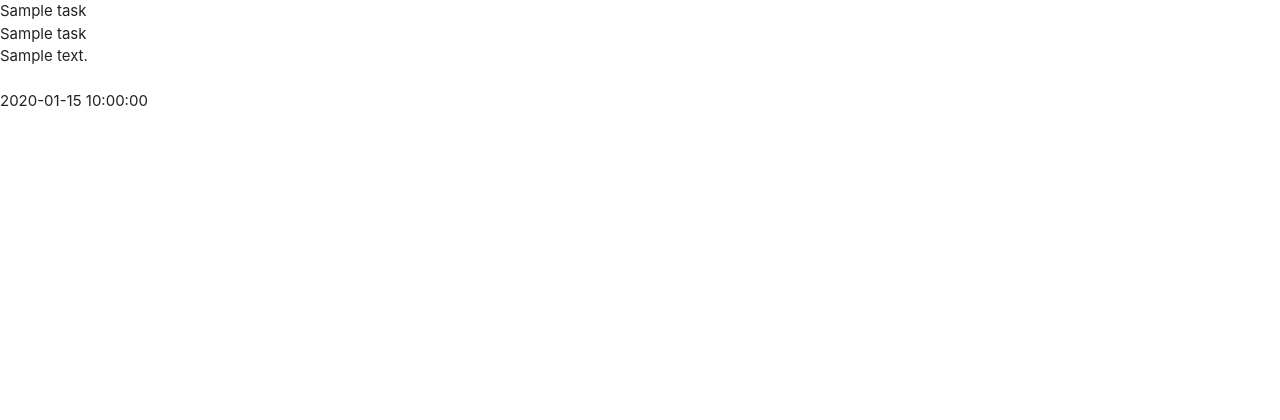
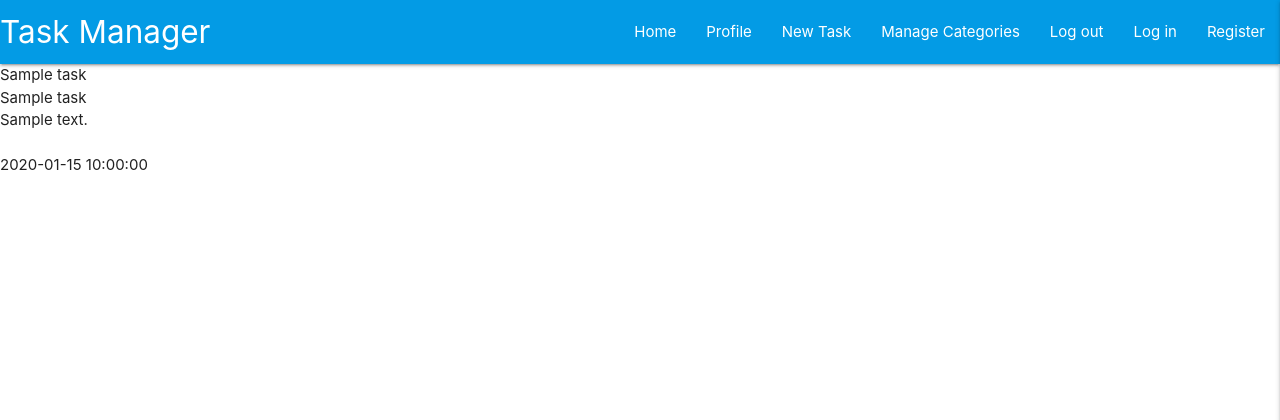
Before and after one commit to PSebastian96/flaskpy-mongodb, a Flask app: page / in a window 1280 px wide. Shown: the top 420 px of the page. Run offline with Flask 3, Linux system fonts and the light colour scheme; a database or web service that is not in the repository returns one stand-in record (values such as "Sample title"); some libraries are stand-ins or nearby versions.

Commit message:
add materialize nav and sidenav

```diff
--- /dev/null
+++ b/static/css/style.css
@@ -0,0 +1,3 @@
+text_shadow {
+    text-shadow: 2px 2px 2px rgba(0,0,0,0.5);
+}
--- a/static/js/script.js
+++ b/static/js/script.js
@@ -0,0 +1,3 @@
+$(document).ready(function () {
+    $('.sidenav').sidenav({edge: "right"});
+});
--- a/templates/base.html
+++ b/templates/base.html
@@ -17,6 +17,39 @@
 
 <body>
 
+    <header>
+        <!-- Top Navbar -->
+            <nav class="nav-extended text_shadow light-blue darken-1">
+                <div class="nav-wrapper">
+                    <a href="{{ url_for('get_tasks') }}" class="brand-logo">Task Manager</a>
+                    <a href="#" data-target="mobile-demo" class="sidenav-trigger right"><i class="fas fa-bars"></i></a>
+                    <ul class="right hide-on-med-and-down">
+                        <li><a href="{{ url_for('get_tasks') }}">Home</a></li>
+                        <li><a href="#">Profile</a></li>
+                        <li><a href="#">New Task</a></li>
+                        <li><a href="#">Manage Categories</a></li>
+                        <li><a href="#">Log out</a></li>
+                        <li><a href="#">Log in</a></li>
+                        <li><a href="#">Register</a></li>
+                    </ul>
+                </div>
+            </nav>
+
+            <!-- Mobile Navbar -->
+            <ul class="sidenav" id="mobile-demo">
+                <li>
+                    <h4 class="center-align light-blue-text text-darken 4">Task Manager</h4>
+                </li>
+                <li><a href="{{ url_for('get_tasks') }}">Home</a></li>
+                <li><a href="#">Profile</a></li>
+                <li><a href="#">New Task</a></li>
+                <li><a href="#">Manage Categories</a></li>
+                <li><a href="#">Log out</a></li>
+                <li><a href="#">Log in</a></li>
+                <li><a href="#">Register</a></li>
+            </ul>
+    </header>
+
     {% block content %}
     {% endblock %}
 
```
